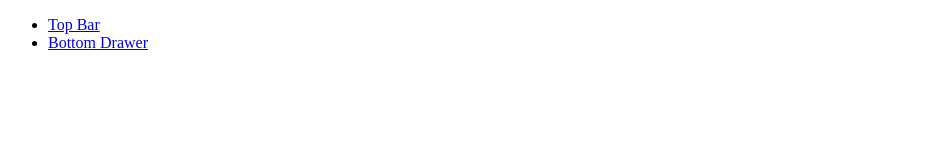
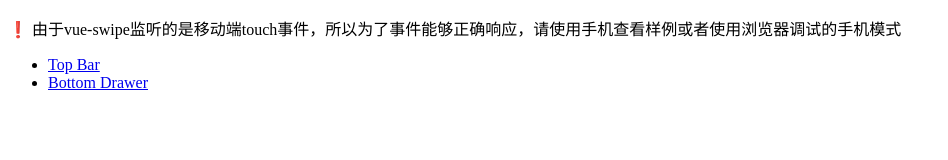
Before and after one commit to terryz95/vue-swipe, a plain HTML site: page index.html in a window 1280 px wide. Shown: the whole page, without its empty margins (0-948 px from the left). Drawn offline with Linux system fonts and the light colour scheme.

Commit message:
[0.1.0] examples update - 10/28/2020, 17:39:39

```diff
--- a/index.html
+++ b/index.html
@@ -9,6 +9,7 @@
 
 <body>
   <div id="examples">
+    <p>❗ 由于vue-swipe监听的是移动端touch事件，所以为了事件能够正确响应，请使用手机查看样例或者使用浏览器调试的手机模式</p>
     <ul>
       <li><a href="./top-bar/index.html">Top Bar</a></li>
       <li><a href="./bottom-drawer/index.html">Bottom Drawer</a></li>
--- a/share.css
+++ b/share.css
@@ -1,6 +1,9 @@
 * {
   margin: 0;
   padding: 0;
+}
+body {
+  font-family: -apple-system, BlinkMacSystemFont, 'Segoe UI', Roboto, Oxygen, Ubuntu, Cantarell, 'Open Sans', 'Helvetica Neue', sans-serif;
 }
 .page-main {
   box-sizing: border-box;
```
